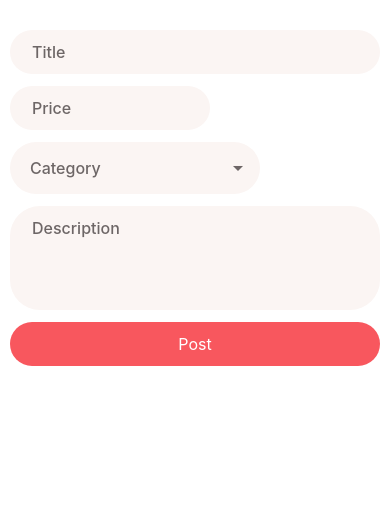
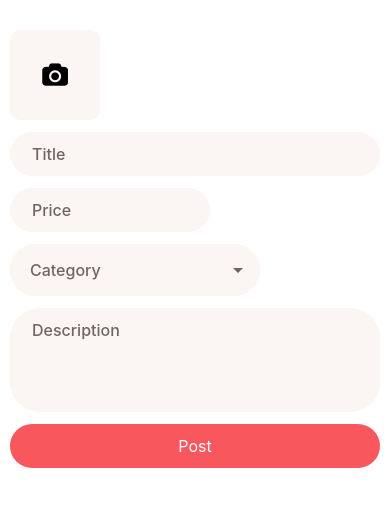
Before and after one commit to Matin-Sangabi/forms-react-native, a React Native app: screen / in a window 390 px wide. Shown: the top 506 px of the page. Built offline with nearby package versions, Linux system fonts and the light colour scheme.

Commit message:
add image picker to post screen and others

```diff
--- /dev/null
+++ b/app/Components/AppImage.js
@@ -0,0 +1,103 @@
+import {
+  Image,
+  ScrollView,
+  StyleSheet,
+  Text,
+  TouchableOpacity,
+  View,
+} from "react-native";
+import React, { useEffect } from "react";
+import { FontAwesome } from "@expo/vector-icons";
+import * as ImagePicker from "expo-image-picker";
+import { useFormContext } from "react-hook-form";
+import { ErrorMessage } from "@hookform/error-message";
+import { colors } from "../constants/color.enum";
+
+export default function AppImage({ name }) {
+  const {
+    formState: { errors },
+    setValue,
+    clearErrors,
+    getValues,
+  } = useFormContext();
+
+  const imageValue = getValues(name);
+  const imagePickerHandler = async () => {
+    try {
+      const result = await ImagePicker.launchImageLibraryAsync();
+      if (!result.canceled) {
+        // set images
+        const newImage = result.assets[0].uri;
+        setValue(name, [newImage, ...imageValue]);
+        clearErrors(name);
+      }
+    } catch (error) {
+      console.log(error);
+    }
+  };
+
+  return (
+    <View style={styles.container}>
+      <View style={styles.rowImage}>
+        <TouchableOpacity
+          style={styles.imagePicker}
+          onPress={imagePickerHandler}
+        >
+          <FontAwesome name="camera" size={24} color="black" />
+        </TouchableOpacity>
+        <ScrollView scrollEventThrottle={200} horizontal={true}>
+          {imageValue && imageValue.length !== 0
+            ? imageValue.map((item, index) => (
+                <Image
+                  style={styles.image}
+                  source={{ uri: item }}
+                  key={index}
+                />
+              ))
+            : null}
+        </ScrollView>
+      </View>
+      <ErrorMessage
+        errors={errors}
+        name={name}
+        render={({ message }) => (
+          <Text style={styles.erroMessage}>{message}</Text>
+        )}
+      />
+    </View>
+  );
+}
+
+const styles = StyleSheet.create({
+  container: {
+    flexDirection: "column",
+    rowGap: 4,
+    width: "100%",
+  },
+  rowImage: {
+    display: "flex",
+    flexDirection: "row",
+
+    columnGap: 10,
+  },
+  imagePicker: {
+    width: 90,
+    height: 90,
+    alignItems: "center",
+    justifyContent: "center",
+    borderRadius: 10,
+    backgroundColor: colors.primary,
+  },
+  image: {
+    width: 90,
+    height: 90,
+    alignItems: "center",
+    justifyContent: "center",
+    borderRadius: 10,
+    marginHorizontal: 4,
+  },
+  erroMessage: {
+    paddingHorizontal : 10,
+    color: colors.main,
+  },
+});
--- a/app/Components/AppSelect.js
+++ b/app/Components/AppSelect.js
@@ -10,7 +10,6 @@ export default function AppSelect({ title, name, width = "100%" , isRowSelect =
   const [openModal, setOpenModal] = useState(false);
 
   const {
-    control,
     setValue,
     formState: { errors },
     getValues,
--- a/app/Screen/PostScreen.js
+++ b/app/Screen/PostScreen.js
@@ -9,17 +9,19 @@ import { useForm } from "react-hook-form";
 import AppInput from "../Components/AppInput";
 import AppButton from "../Components/AppButton";
 import AppSelect from "../Components/AppSelect";
+import AppImage from "../Components/AppImage";
 
 export default function PostScreen() {
   const postSchema = Yup.object().shape({
     title: Yup.string().required(),
     price: Yup.string().required(),
     category: Yup.string().required(),
+    images: Yup.array().min(1).required(),
     desc: Yup.string(),
   });
 
   const defaultValues = useMemo(
-    () => ({ title: "", price: "", category: "", desc: "" }),
+    () => ({ title: "", price: "", category: "", desc: "", images: [] }),
     []
   );
 
@@ -37,6 +39,7 @@ export default function PostScreen() {
       <Form methods={methods}>
         <View style={styles.container}>
           <View style={styles.formProvider}>
+            <AppImage name={"images"} />
             <AppInput name={"title"} placeholder={"Title"} />
             <AppInput
               name={"price"}
@@ -45,7 +48,12 @@ export default function PostScreen() {
               width={200}
             />
             {/* category here */}
-            <AppSelect width={250} isRowSelect name={"category"} title={"Category"} />
+            <AppSelect
+              width={250}
+              isRowSelect
+              name={"category"}
+              title={"Category"}
+            />
             <AppInput
               name={"desc"}
               multiline={true}
```
